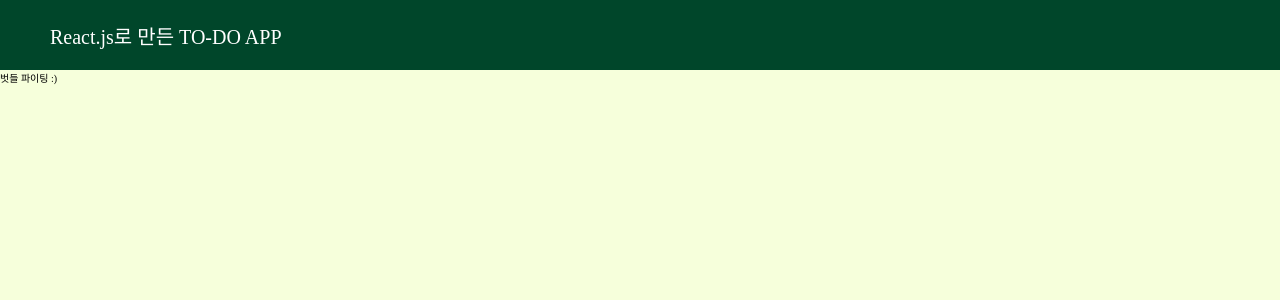
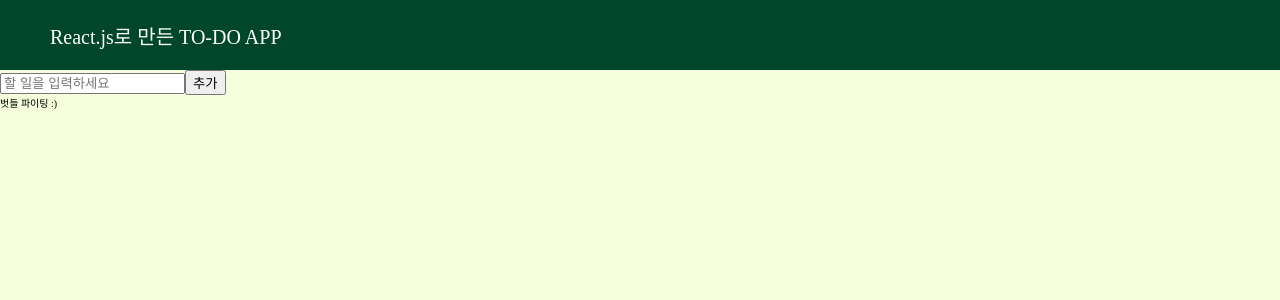
Before and after one commit to chorom-ham/react-todo-1886px, a React (Create React App) app: page / in a window 1280 px wide. Shown: the top 300 px of the page. Built offline with nearby package versions, Linux system fonts and the light colour scheme.

Commit message:
Add submit handler to ToDoForm

```diff
--- a/src/components/todo/Form.js
+++ b/src/components/todo/Form.js
@@ -4,5 +4,22 @@ import styled from "styled-components";
 // 반드시 투두를 등록하는 버튼을 구현합니다.
 // 엔터를 눌렀을 때도 투두가 등록되도록 합니다.
 export default function Form() {
-  return <div>벗들 파이팅 :)</div>;
+  const handleSubmit = (event) => {
+    event.preventDefault();
+    const toDoInput = event.target.firstChild;
+    console.log(toDoInput.value);
+    toDoInput.value = "";
+  };
+  return (
+    <ToDoForm onSubmit={handleSubmit}>
+      <ToDoInput type="text" placeholder="할 일을 입력하세요" />
+      <AddButton>추가</AddButton>
+    </ToDoForm>
+  );
 }
+
+const ToDoForm = styled.form``;
+
+const AddButton = styled.button``;
+
+const ToDoInput = styled.input``;
--- a/src/components/todo/Todo.js
+++ b/src/components/todo/Todo.js
@@ -1,11 +1,18 @@
-import { useState } from "react";
+// import { useState } from "react";
 import styled from "styled-components";
 
 import Form from "./Form";
 import Item from "./Item";
 
 export default function Todo() {
-  const [todoList, setTodoList] = useState([]);
+  // const [todoList, setTodoList] = useState([]);
 
-  return <div>벗들 파이팅 :)</div>;
+  return (
+    <Main>
+      <Form />
+      <Item />
+    </Main>
+  );
 }
+
+const Main = styled.div``;
```
